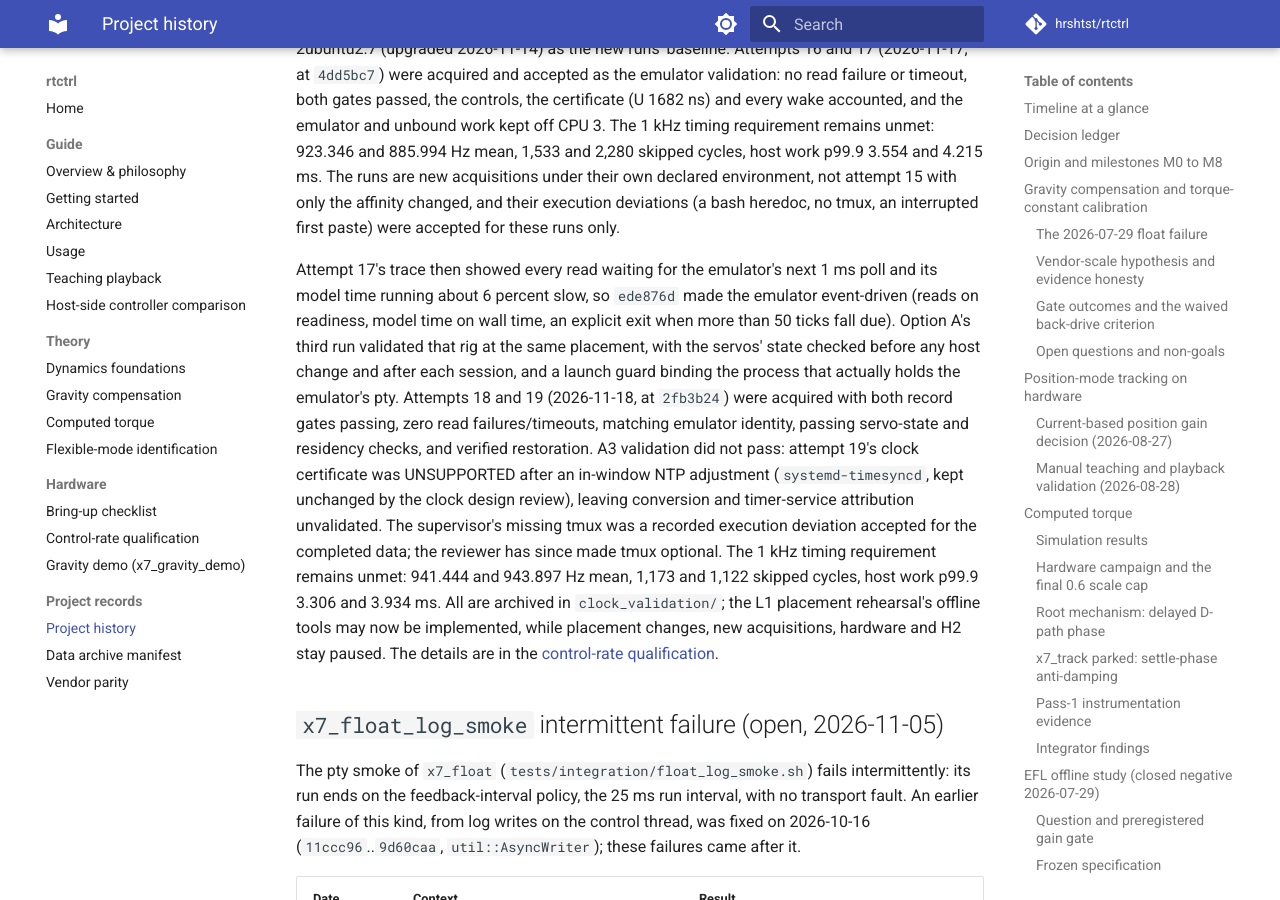
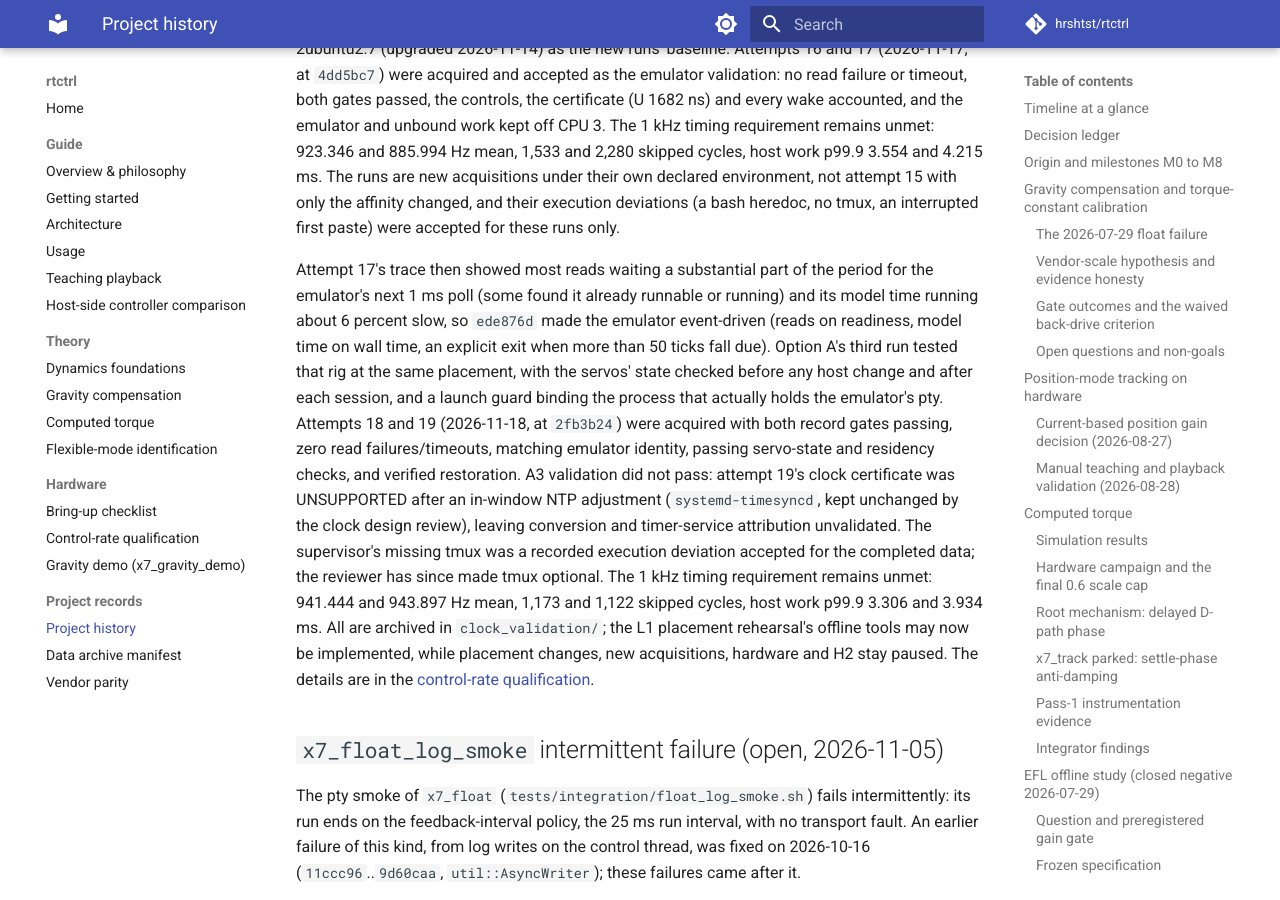
Before and after one commit to hrshtst/rtctrl, an MkDocs documentation site: the page built from docs/records/history.md, in a window 1280 px wide and 900 px high, scrolled down 21618 px. Built offline with MkDocs 1.6.1 and Material for MkDocs 9.7.7, drawn with Linux system fonts in a browser that asks for light colours; comment, search, counter and statistics services are not loaded.

Commit message:
docs: qualify attempt 17's polling wait; the third run tested the rig
The reviewer's two wording corrections (review-notes 2026-11-18, the L1
progress review): attempt 17 showed most reads, not every one, waiting a
substantial part of the period for the emulator's next 1 ms poll (the
wait's median 0.48 ms over the complete reads; some reads found the
emulator already runnable or running); and Option A's third run tested
the event-driven rig, which A3's NOT PASSED verdict leaves unvalidated.

```diff
--- a/docs/records/history.md
+++ b/docs/records/history.md
@@ -961,11 +961,12 @@ acquisitions under their own declared environment, not attempt 15 with only
 the affinity changed, and their execution deviations (a bash heredoc, no
 tmux, an interrupted first paste) were accepted for these runs only.
 
-Attempt 17's trace then showed every read waiting for the emulator's next
-1 ms poll and its model time running about 6 percent slow, so `ede876d`
-made the emulator event-driven (reads on readiness, model time on wall
-time, an explicit exit when more than 50 ticks fall due). Option A's third
-run validated that rig at the same placement, with the servos' state
+Attempt 17's trace then showed most reads waiting a substantial part of
+the period for the emulator's next 1 ms poll (some found it already
+runnable or running) and its model time running about 6 percent slow, so
+`ede876d` made the emulator event-driven (reads on readiness, model time on
+wall time, an explicit exit when more than 50 ticks fall due). Option A's
+third run tested that rig at the same placement, with the servos' state
 checked before any host change and after each session, and a launch guard
 binding the process that actually holds the emulator's pty. Attempts 18
 and 19 (2026-11-18, at `2fb3b24`) were acquired with both record gates
```
Also changed, not shown: docs/hardware/control-rate.md (+4 -2 lines).
